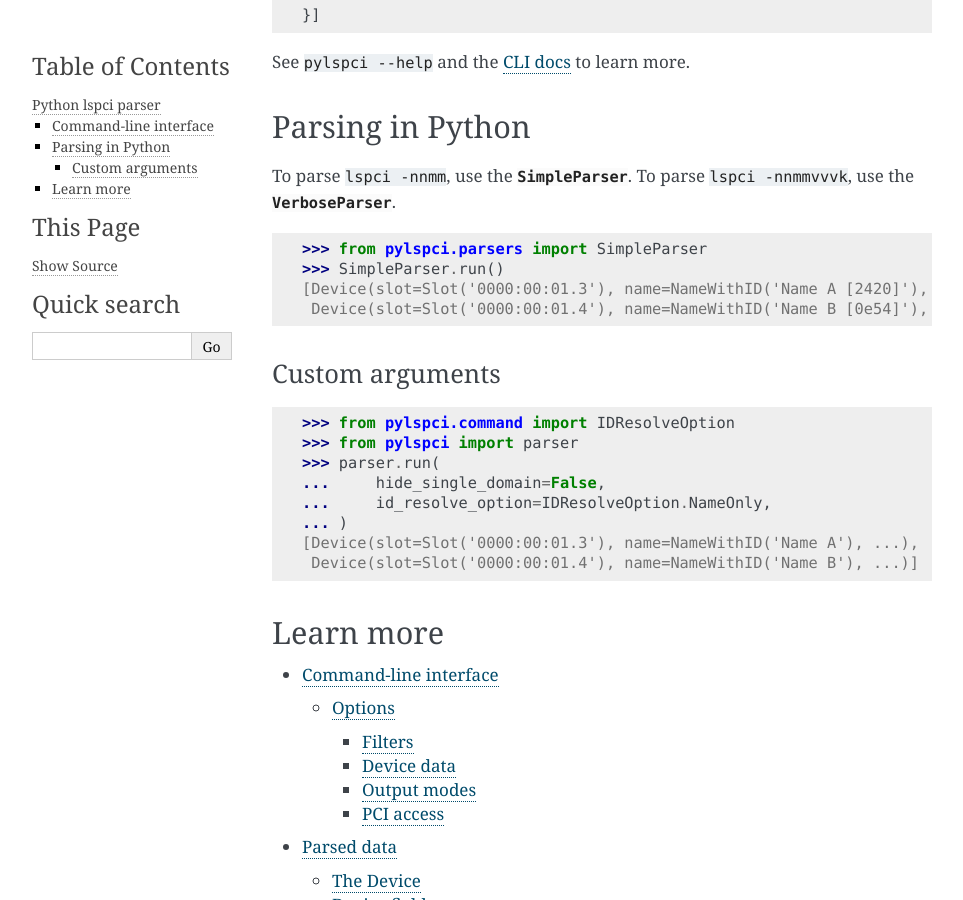
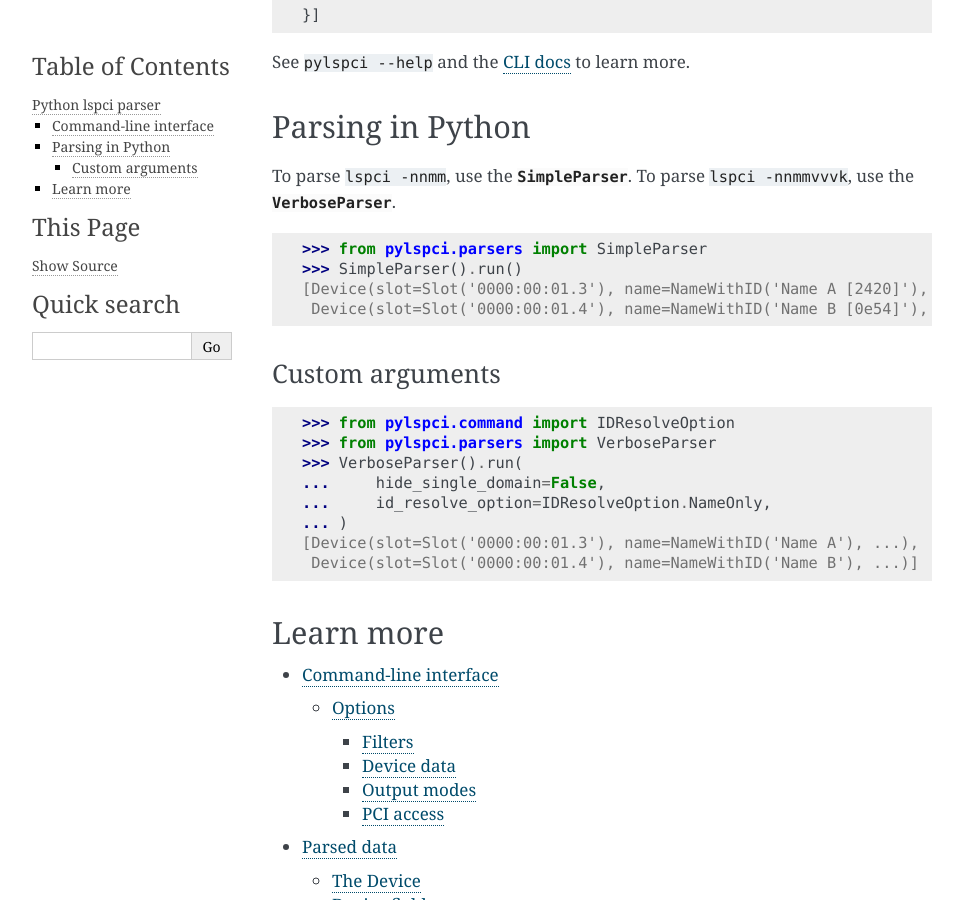
Before and after one commit to openstack-charmers/pylspci, a Sphinx documentation site: the page built from docs/index.rst, in a window 1280 px wide and 900 px high, scrolled down 495 px. Shown: the whole window, without its empty margins (148-1111 px from the left). Built offline with Sphinx 7.4.7, drawn with Linux system fonts in a browser that asks for light colours.

Commit message:
Fix intro examples

```diff
--- a/docs/index.rst
+++ b/docs/index.rst
@@ -57,7 +57,7 @@ To parse ``lspci -nnmmvvvk``, use the
 .. code:: python
 
    >>> from pylspci.parsers import SimpleParser
-   >>> SimpleParser.run()
+   >>> SimpleParser().run()
    [Device(slot=Slot('0000:00:01.3'), name=NameWithID('Name A [2420]'), ...),
     Device(slot=Slot('0000:00:01.4'), name=NameWithID('Name B [0e54]'), ...)]
 
@@ -67,8 +67,8 @@ Custom arguments
 .. code:: python
 
    >>> from pylspci.command import IDResolveOption
-   >>> from pylspci import parser
-   >>> parser.run(
+   >>> from pylspci.parsers import VerboseParser
+   >>> VerboseParser().run(
    ...     hide_single_domain=False,
    ...     id_resolve_option=IDResolveOption.NameOnly,
    ... )
```
